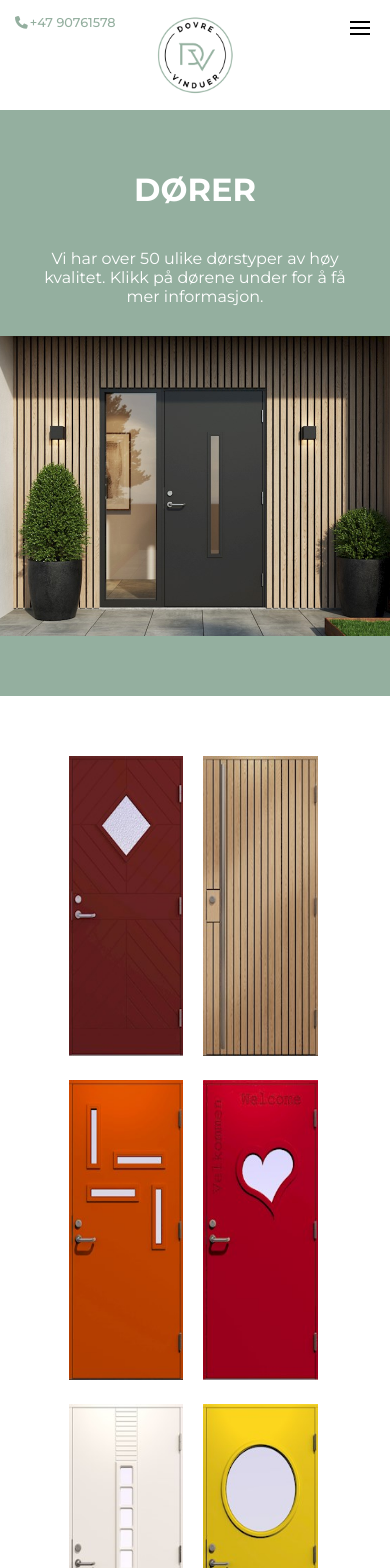
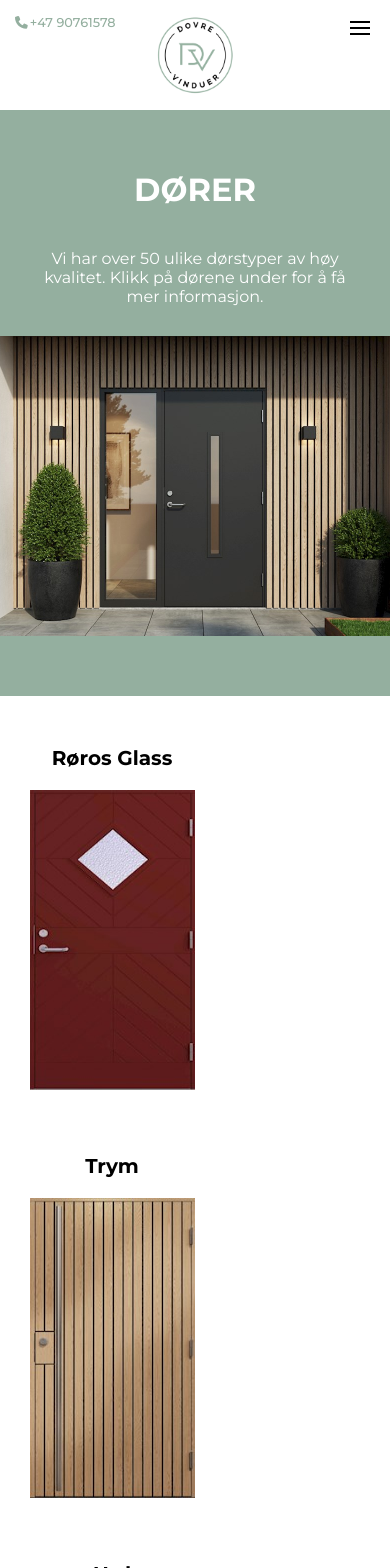
Before and after one commit to DevrMichael/dovre-vinduer, a Next.js app: page /dorer in a window 390 px wide. Shown: the top 1568 px of the page. Built offline with nearby package versions, Linux system fonts and the light colour scheme.

Commit message:
Add home page text and door titles

```diff
--- a/pages/dorer.js
+++ b/pages/dorer.js
@@ -28,7 +28,8 @@
       </div>
       <div className="door-grid">
         {doors.map((door) => (
-          <a key={door.id} href={'/dorer/' + door.id}>
+          <a key={door.id} href={'/dorer/' + door.id} className="single-door">
+            <h3>{door.title}</h3>
             <Image src={door.image} alt="door" />
           </a>
         ))}
--- a/sass/_door.scss
+++ b/sass/_door.scss
@@ -26,11 +26,30 @@
 }
 .door-grid {
   width: 80%;
+  display: flex;
+  gap: 50px;
+  flex-wrap: wrap;
   margin: auto;
 }
-.door-grid > a > img {
-  width: 14%;
-  margin: 10px;
+
+.door-grid > a > h3 {
+  text-align: center;
+  font-size: 20px;
+  padding-bottom: 10px;
+  color: black;
+}
+
+.door-grid > a {
+  text-decoration: none;
+}
+
+.single-door {
+  height: 100%;
+  transition: transform 0.3s ease;
+}
+
+.single-door:hover {
+  transform: scale(1.1);
 }
 
 @media only screen and (max-width: 768px) {
@@ -52,12 +71,14 @@
   }
 
   .door-grid {
-    display: block;
-    width: 70%;
+    width: 90%;
+    display: flex;
+    gap: 50px;
+    flex-wrap: wrap;
     margin: auto;
   }
   .door-grid > a > img {
-    width: 42%;
+    max-width: 100%;
     max-height: 300px;
     margin: 10px;
   }
```
Also changed, not shown: pages/index.js (+6 -6 lines).
